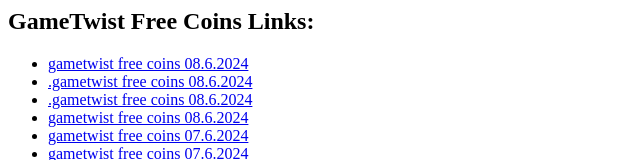
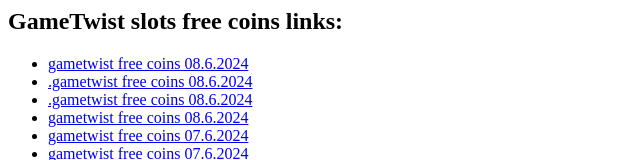
Before and after one commit to Prollad99/Gtwst, a website: page reward.html in a window 1280 px wide. Shown: the top 160 px of the page, without its empty margins (0-640 px from the left). Drawn offline with Linux system fonts and the light colour scheme.

Commit message:
Update reward links

```diff
--- a/reward.html
+++ b/reward.html
@@ -1,4 +1,4 @@
-<html><body><div class="card shadow-sm mb-2"><div class="card-body"><h2>GameTwist Free Coins Links:</h2><ul>
+<html><body><div class="card shadow-sm mb-2"><div class="card-body"><h2>GameTwist slots free coins links:</h2><ul>
 <li><a href="https://bit.ly/4bGEg56">gametwist free coins 08.6.2024</a></li>
 <li><a href="https://bit.ly/3VihXwJ">.gametwist free coins 08.6.2024</a></li>
 <li><a href="https://bit.ly/44XeLKb">.gametwist free coins 08.6.2024</a></li>
```
